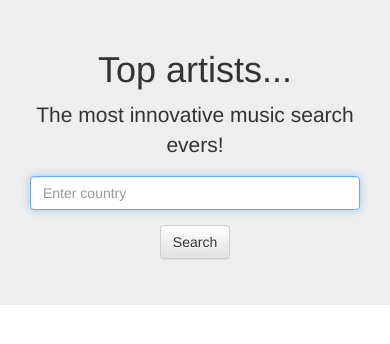
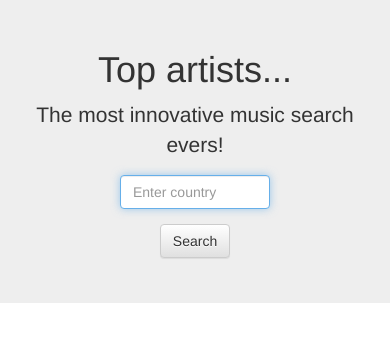
Before and after one commit to danielbush/slim-lastfm, a PHP site: template app/views/searchByCountry.twig in a window 390 px wide. Shown: the top 344 px of the page. Run offline with PHP 8.4, Linux system fonts and the light colour scheme; the template is opened without the code that fills it, so the values that code supplies are empty; some libraries are stand-ins or nearby versions.

Commit message:
Fiddling with responsive column widths.

```diff
--- a/app/views/searchByCountry.twig
+++ b/app/views/searchByCountry.twig
@@ -9,8 +9,8 @@
       <p>The most innovative music search evers!</p>
     </div>
     <div class="container text-center">
-      <div class="col-md-3"></div>
-      <div class="col-md-6">
+      <div class="col-xs-3"></div>
+      <div class="col-xs-6">
         <form method="get" action="/country">
           <div class="form-group">
             <input type="text" name="country" id="country" class="form-control"
@@ -21,25 +21,25 @@
           </div>
         </form>
       </div>
-      <div class="col-md-3"></div>
+      <div class="col-xs-3"></div>
     </div>
   </div>
   <div class="container text-center">
     {% if ok %}
-      <div class="col-md-3"></div>
-      <div class="col-md-6 text-left">
+      <div class="col-xs-3"></div>
+      <div class="col-xs-6 text-left">
         <h3>Results for {{ attr.country }}</h3>
         <table class="table" ><tbody>
           {% for row in rows %}
             <tr>
-              <td class="col-md-1 image"><img src="{{ row.image[1].src }}" /></td>
-              <td class="col-md-11 text-left name"><a href="/artist/{{ row.mbid }}/top" >{{ row.name }}</a></td>
+              <td class="col-xs-1 image"><img src="{{ row.image[1].src }}" /></td>
+              <td class="col-xs-11 text-left name"><a href="/artist/{{ row.mbid }}/top" >{{ row.name }}</a></td>
             </tr>
           {% endfor %}
         </tbody></table>
         {{ paginator|raw }}
       </div>
-      <div class="col-md-3"></div>
+      <div class="col-xs-3"></div>
     {% endif %}
   </div>
 
```
Also changed, not shown: app/views/topTracks.twig (+8 -8 lines).
